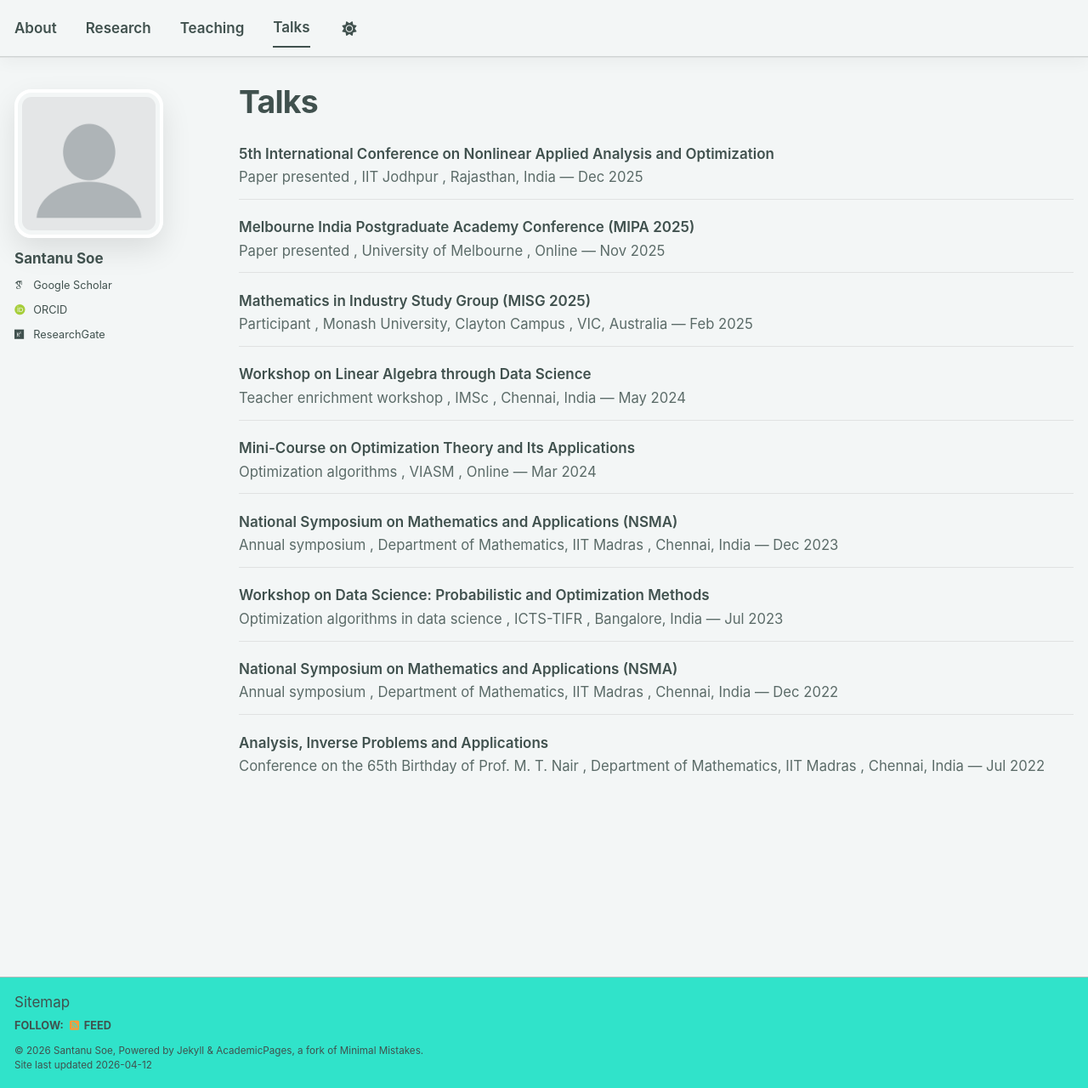
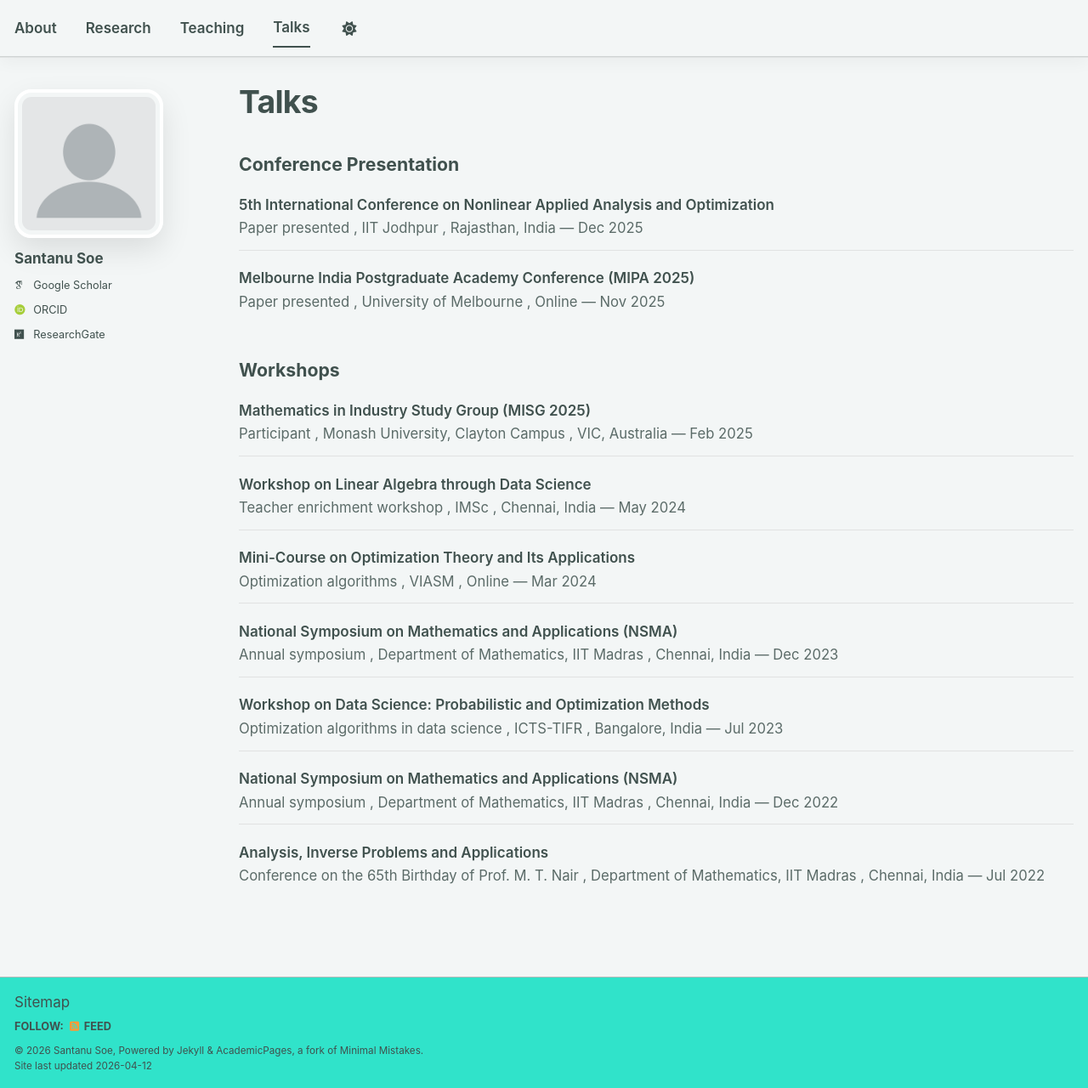
Before and after one commit to santanusoe/santanusoe.github.io, a Jekyll site: the page built from _pages/talks.html, in a window 1280 px wide and 1280 px high. Shown: the whole window at 85% size. Built offline with Jekyll 4.4.1, drawn with Linux system fonts in a browser that asks for light colours; some web fonts are replaced; a script bundle is joined from its source files by our own code; library files that are not in the unit come from our copies.

Commit message:
Split talks page into conference presentation and workshops sections

```diff
--- a/_pages/talks.html
+++ b/_pages/talks.html
@@ -7,9 +7,27 @@ author_profile: true
 
 {% assign talk_items = site.talks | sort: "date" | reverse %}
 
+<h2>Conference Presentation</h2>
 <ul class="compact-list talks-list">
   {% for post in talk_items %}
-    {% unless post.title == "Conference Proceeding talk 3 on Relevant Topic in Your Field" or post.title == "Talk 2 on Relevant Topic in Your Field" or post.title == "Tutorial 1 on Relevant Topic in Your Field" or post.title == "Talk 1 on Relevant Topic in Your Field" %}
+    {% if post.title == "5th International Conference on Nonlinear Applied Analysis and Optimization" or post.title == "Melbourne India Postgraduate Academy Conference (MIPA 2025)" %}
+    <li class="compact-list__item">
+      <div class="compact-list__title">{{ post.title }}</div>
+      <div class="compact-list__meta">
+        {% if post.type %}{{ post.type }}{% endif %}
+        {% if post.venue %}, {{ post.venue }}{% endif %}
+        {% if post.location %}, {{ post.location }}{% endif %}
+        {% if post.date %} &mdash; {{ post.date | date: "%b %Y" }}{% endif %}
+      </div>
+    </li>
+    {% endif %}
+  {% endfor %}
+</ul>
+
+<h2>Workshops</h2>
+<ul class="compact-list talks-list">
+  {% for post in talk_items %}
+    {% unless post.title == "Conference Proceeding talk 3 on Relevant Topic in Your Field" or post.title == "Talk 2 on Relevant Topic in Your Field" or post.title == "Tutorial 1 on Relevant Topic in Your Field" or post.title == "Talk 1 on Relevant Topic in Your Field" or post.title == "5th International Conference on Nonlinear Applied Analysis and Optimization" or post.title == "Melbourne India Postgraduate Academy Conference (MIPA 2025)" %}
     <li class="compact-list__item">
       <div class="compact-list__title">{{ post.title }}</div>
       <div class="compact-list__meta">
```
